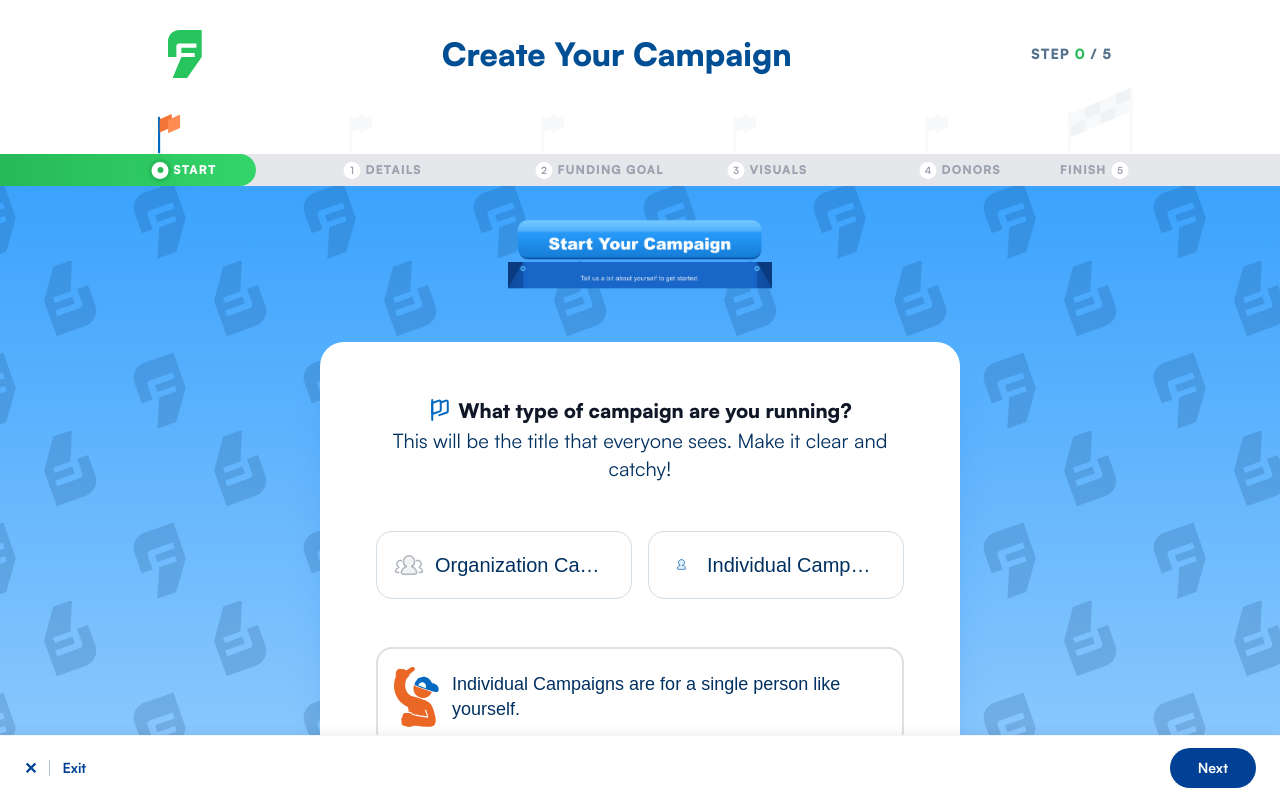
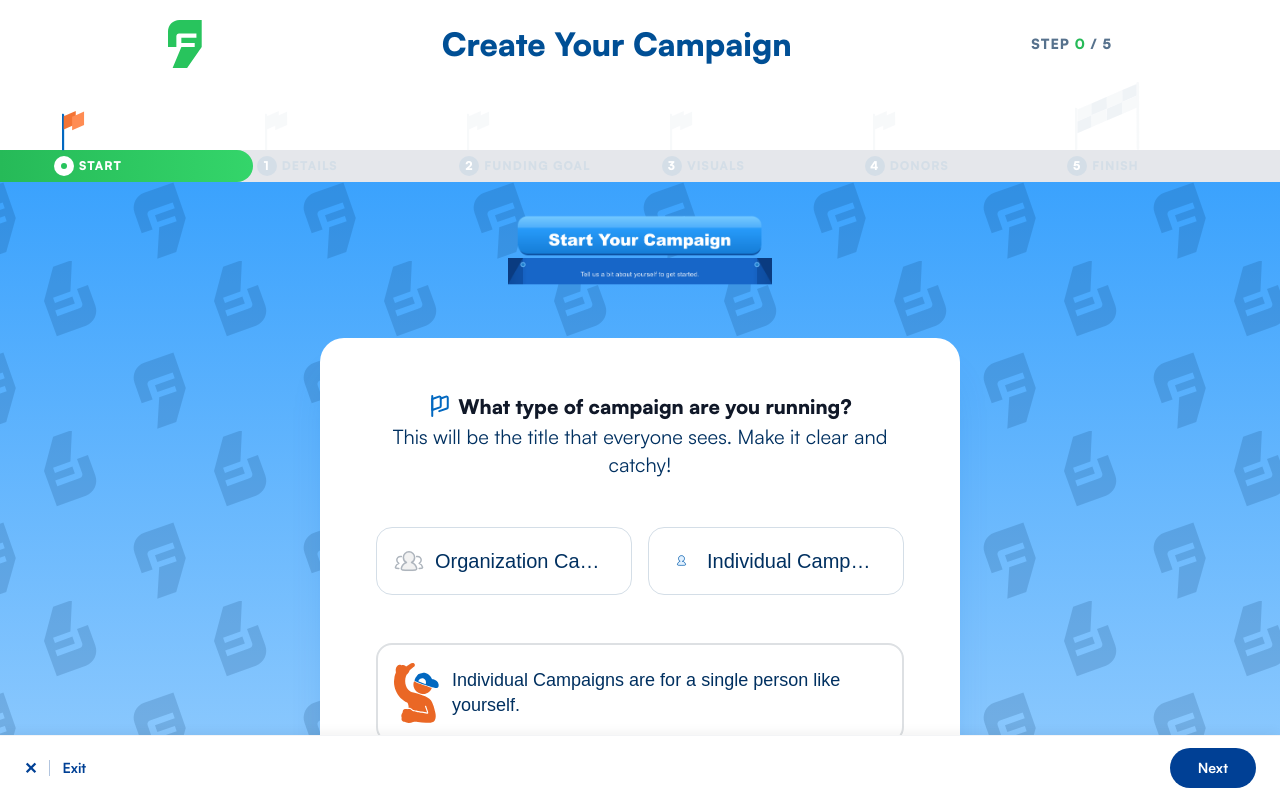
Before and after one commit to narvijayt/fundbytext-web, a Next.js app: page /campaigns/create in a window 1280 px wide. Shown: the top 798 px of the page. Built offline with nearby package versions, Linux system fonts and the light colour scheme; no server answers.

Commit message:
feat: tighten wizard stepper layout, fix flag clipping and header seam

```diff
--- a/src/app/campaigns/[slug]/create/_components/WizardNav.tsx
+++ b/src/app/campaigns/[slug]/create/_components/WizardNav.tsx
@@ -1,6 +1,7 @@
 "use client";
 
 import Image from "next/image";
+import { useEffect, useRef, useState } from "react";
 import { STEPS } from "./types";
 
 /* ── Step illustrations ──────────────────────────────────────────────── */
@@ -13,32 +14,54 @@ const STEP_ILLUSTRATIONS: Record<number, string> = {
 };
 
 /*
- * Layout: 6 equal inner blocks of 15% each, with 5% edge padding at both ends.
- * Steps 0 and 5 therefore occupy 20% of the bar (5% pad + 15% inner).
- * Steps 1–4 occupy 15% each.
+ * Single-row layout: 7 cells total — a 5%-wide empty spacer at the start,
+ * plus 6 equal step cells (0=Start … 5=Finish) filling the rest.
+ *   5 + (95/6)*6 = 100
  *
- * Circle centers (all 15% apart):
- *   START=12.5  DETAILS=27.5  GOAL=42.5  VISUALS=57.5  DONORS=72.5  FINISH=87.5
- *
- * Block right edges (fill targets):
- *   step 0→20%  1→35%  2→50%  3→65%  4→80%  5→100%
+ * Every step's flag/circle/label anchors to the LEFT edge of its own cell —
+ * no per-step special-casing needed. The spacer cell is what creates the
+ * buffer space before Start's circle; Finish's cell runs to the right edge.
  */
+const SPACER_WIDTH = 5;       // percent, empty cell at the start (md+ layout)
+const STEP_WIDTH = 95 / 6;    // percent, each of the 6 step cells (md+ layout)
 
-/* Circle center for step num (equally spaced, 15% apart, starting at 12.5%) */
-function circlePct(num: number): number {
-    return 12.5 + num * 15;
-}
+/* Below 1024px, cells use fixed px widths instead of percentages, so the row
+   is wider than the viewport and becomes horizontally scrollable. The spacer
+   stays fixed; the step width (`mobileStepPx`, computed per-render below)
+   maxes out at 229px, but in practice clamps to its 160px floor across this
+   whole range — keeping at least two step cells visible at once. */
+const MOBILE_SPACER_PX = 76;
+const MOBILE_STEP_PX_MAX = 229;
+const MOBILE_STEP_PX_MIN = 160;
 
-/* Midpoint between the previous step's circle and the current step's circle —
-   this sits inside the green fill zone, which is where the illustration belongs. */
-function illustrationPct(step: number): number {
-    return (circlePct(Math.max(0, step - 1)) + circlePct(step)) / 2;
-}
+/* Per-step illustration size + horizontal offset, in px. Each illustration is
+   centered horizontally within its own cell, then nudged by `left` (+ = right).
+   Vertically, every illustration sits flush above the green progress bar with
+   a small `ILLUSTRATION_GAP` — see below. */
+const ILLUSTRATION_LAYOUT: Record<number, { width: number; height: number; left: number }> = {
+    1: { width: 41.454952239990234, height: 40.00033187866211, left: 0 },
+    2: { width: 50, height: 38, left: 0 },
+    3: { width: 85.69440460205078, height: 69.21980285644531, left: 0 },
+    4: { width: 150.55386352539062, height: 44.000118255615234, left: 0 },
+    5: { width: 109.7, height: 46, left: 25 },
+};
 
-/* Fill to the right edge of the active step's block (100% of current block). */
+/* Vertical gap between the bottom of the illustration and the top of the
+   green progress bar — keeps illustrations from touching the bar. */
+const ILLUSTRATION_GAP = 6;
+
+/* Widest illustration (step 4) at scale 1, used as the reference for scaling
+   illustrations down to fit narrower step cells. */
+const WIDEST_ILLUSTRATION_WIDTH = ILLUSTRATION_LAYOUT[4].width;
+
+/* Minimum horizontal margin (px, total across both sides) to leave between
+   an illustration and the edges of its step cell. */
+const ILLUSTRATION_MARGIN = 36;
+
+/* Fill to the right edge of the active step's cell (100% of current cell). */
 function fillPct(step: number): number {
     if (step === 5) return 100;
-    return 20 + step * 15;
+    return SPACER_WIDTH + (step + 1) * STEP_WIDTH;
 }
 
 export function ProgressBar({
@@ -62,16 +85,61 @@ export function ProgressBar({
     const LAST = allSteps.length - 1; // 5
     const barFillPct = fillPct(step);
 
-    /* Per-step display data, computed once and shared by the flag layer and the circle row */
+    const BAR_H = 32;
+
+    /* White zone above the green bar reserved for flags/circles/illustrations.
+       Below 1024px the row uses overflow-x:auto for horizontal scrolling,
+       which (per the CSS overflow spec) also forces overflow-y to auto —
+       clipping anything that pokes above the row's own box (the finish flag,
+       the step-3 illustration). Give the row a tall-enough zone (76px) there
+       so nothing pokes/clips, then pull the whole row up by the difference
+       (30px) via negative margin so it overlaps the empty lower portion of
+       the header instead of leaving a visible gap. */
+    const [viewportWidth, setViewportWidth] = useState(1024);
+    const isMobile = viewportWidth < 1024;
+    const FLAG_ZONE = isMobile ? 76 : 46;
+
+    /* Step cell width on mobile: sized so the row's total width
+       (76 + stepPx*6) matches the viewport exactly whenever possible — no
+       scrolling on screens that are already wide enough. Capped at 229px (so
+       the row never exceeds the 1450px breakpoint's width) and floored at
+       160px on narrow phones, where two step cells still fit in view. */
+    const mobileStepPx = Math.min(MOBILE_STEP_PX_MAX, Math.max(MOBILE_STEP_PX_MIN, (viewportWidth - MOBILE_SPACER_PX) / 6));
+
+    /* Illustrations are sized for the widest step cell (229px). Scale them
+       down to fit the current cell width with a small margin on each side,
+       so they never overlap into the neighboring cell's flag. */
+    const illScale = Math.min(1, Math.max(0.4, (mobileStepPx - ILLUSTRATION_MARGIN) / WIDEST_ILLUSTRATION_WIDTH));
+
+    useEffect(() => {
+        const update = () => setViewportWidth(window.innerWidth);
+        update();
+        window.addEventListener("resize", update);
+        return () => window.removeEventListener("resize", update);
+    }, []);
+
+    /* Below md, the row is wider than the viewport (fixed px cells) and
+       scrollable. Keep the active step pinned to the left edge — re-run on
+       resize so it re-aligns (with animation) as the viewport changes. */
+    const scrollRef = useRef<HTMLDivElement>(null);
+
+    useEffect(() => {
+        const el = scrollRef.current;
+        if (!el) return;
+        // Leave a small margin so the active step's circle/flag (which are
+        // centered ON the cell's left edge) aren't clipped by the viewport edge.
+        const target = MOBILE_SPACER_PX + step * mobileStepPx - 14;
+        el.scrollTo({ left: Math.max(0, target), behavior: "smooth" });
+    }, [step, mobileStepPx]);
+
     const stepMeta = allSteps.map(({ num, label }) => {
-        const isDone = num < step;
         const isCurrent = num === step;
-        const isPast = isDone || isCurrent;
+        const isPast = num <= step;
         const isFinish = num === LAST;
 
         const showBigFinishFlag = isFinish;
         const flagSrc = showBigFinishFlag
-            ? "/assets/campaigns/finish-flag-inactive.svg"
+            ? (isCurrent ? "/assets/campaigns/finish-active.svg" : "/assets/campaigns/finish-flag-inactive.svg")
             : isPast
                 ? "/assets/campaigns/flag-active.svg"
                 : "/assets/campaigns/flag-inactive.svg";
@@ -79,77 +147,31 @@ export function ProgressBar({
         return {
             num,
             label,
-            isDone,
             isCurrent,
             isPast,
             isFinish,
             flagSrc,
-            flagW: showBigFinishFlag ? 65 : 23,
-            flagH: showBigFinishFlag ? 68 : 22,
+            flagW: showBigFinishFlag ? (isCurrent ? 68 : 65) : 23,
+            flagH: showBigFinishFlag ? (isCurrent ? 71 : 68) : 22,
             clickable: num > 0 && num <= maxStep && !isCurrent,
-            centerPct: circlePct(num),
         };
     });
 
-    const FLAG_ZONE = 46;
-    const BAR_H = 32;
+    /* Below 1024px the row uses fixed px cells (wider than the viewport,
+       horizontally scrollable); at/above 1024px it uses percentage cells
+       spanning the full width. Computed in JS (rather than a CSS media
+       query) since `isMobile` is already tracked via `viewportWidth`. */
+    const spacerFlex = isMobile ? `0 0 ${MOBILE_SPACER_PX}px` : `0 0 ${SPACER_WIDTH}%`;
+    const stepFlex = isMobile ? `0 0 ${mobileStepPx}px` : `0 0 ${STEP_WIDTH}%`;
+    const rowWidth = isMobile ? `calc(${MOBILE_SPACER_PX}px + ${mobileStepPx}px * 6)` : "100%";
 
     return (
-        /*
-         * Fully layered layout (position relative/absolute): every flag,
-         * the active-step illustration, and every circle is anchored at
-         * the exact same X — circlePct(num) — so they all line up.
-         *
-         * Flex columns can't guarantee this: a circle grouped inline with
-         * its (variable-width) label isn't centered in its column — the
-         * group is, which shifts the circle left by ~half the label's
-         * width. Anchoring the circle directly (label trailing after it,
-         * free to overflow) keeps the circle's center fixed regardless of
-         * label length.
-         */
-        <div className="w-full select-none relative" style={{ height: FLAG_ZONE + BAR_H }}>
-
-            {/* Flags — each centered directly above its own circle (anchored at circlePct) */}
-            <div className="absolute left-0 right-0" style={{ bottom: BAR_H, height: FLAG_ZONE, zIndex: 1 }}>
-                {stepMeta.map(({ num, isPast, isFinish, flagSrc, flagW, flagH, centerPct }) => (
         <div
-                        key={num}
-                        className="absolute bottom-0"
-                        style={
-                            isFinish
-                                ? { right: `${100 - centerPct}%`, transform: "translateX(50%)" }
-                                : { left: `${centerPct}%`, transform: "translateX(-50%)" }
-                        }
+            ref={scrollRef}
+            className="no-scrollbar"
+            style={{ overflowX: isMobile ? "auto" : "visible", marginTop: isMobile ? -30 : 0 }}
         >
-                        <Image
-                            src={flagSrc}
-                            width={flagW}
-                            height={flagH}
-                            alt=""
-                            style={{ opacity: isPast ? 1 : 0.35, ...(isFinish ? { marginRight: '39px' } : { marginLeft: '18px' }) }}
-                        />
-                    </div>
-                ))}
-
-                {/* Active-step illustration — centered in the middle of that step's colored
-                    bar segment (between its circle and the next), so it doesn't sit on top
-                    of the flag, which is anchored at the circle itself. */}
-                {STEP_ILLUSTRATIONS[step] && (
-                    <div
-                        className="absolute bottom-3"
-                        style={{ left: `${illustrationPct(step)}%`, transform: "translateX(-50%)" }}
-                    >
-                        <Image
-                            src={STEP_ILLUSTRATIONS[step]}
-                            width={32}
-                            height={32}
-                            alt=""
-                            style={{ objectFit: "contain" }}
-                        />
-                    </div>
-                )}
-            </div>
-
+            <div className="select-none relative" style={{ height: FLAG_ZONE + BAR_H, width: rowWidth }}>
                 {/* Green bar underlay */}
                 <div
                     className="absolute left-0 right-0 overflow-hidden"
@@ -159,76 +181,113 @@ export function ProgressBar({
                     <div
                         className="absolute top-0 left-0 h-full transition-all duration-700 ease-in-out"
                         style={{
-                        width: `${barFillPct}%`,
+                            width: barFillPct >= 100 ? "100%" : `calc(${barFillPct}% - 14px)`,
                             background: "linear-gradient(90deg, rgba(38,186,88,1) 0%, rgba(52,213,106,1) 100%)",
-                        borderRadius: "0 50px 50px 0",
+                            borderRadius: barFillPct >= 100 ? 0 : "0 50px 50px 0",
                             minWidth: step > 0 ? 40 : 0,
                         }}
                     />
                 </div>
 
-            {/* Circles + labels — circle's own center anchored at circlePct(num); label trails after, free to overflow */}
-            <div className="absolute left-0 right-0" style={{ bottom: 0, height: BAR_H, zIndex: 1 }}>
-                {stepMeta.map(({ num, label, isDone, isCurrent, isPast, isFinish, clickable, centerPct }) => {
+                {/* 8-cell row: spacer | 6 step cells | spacer. Each step cell holds its own
+                flag (above) and circle+label (below), both anchored to the cell's left edge. */}
+                <div className="absolute inset-0 flex" style={{ zIndex: 1 }}>
+                    {/* left spacer */}
+                    <div style={{ flex: spacerFlex }} />
+
+                    {stepMeta.map(({ num, label, isCurrent, isPast, isFinish, flagSrc, flagW, flagH, clickable }) => {
                         const circle = (
                             <div
-                            className="flex items-center justify-center rounded-full bg-white shrink-0 font-bold transition-all duration-300"
+                                className="flex items-center justify-center rounded-full shrink-0 font-black uppercase tracking-[1px] leading-none transition-all duration-300"
                                 style={{
-                                width: 17, height: 17, fontSize: 10,
-                                color: isPast ? "rgba(38,186,88,1)" : "#9ca3af",
-                                boxShadow: isCurrent
-                                    ? "0 0 0 3px rgba(38,186,88,1), 0 0 12px 3px rgba(38,186,88,0.5)"
-                                    : "none",
+                                    width: 20, height: 20, fontSize: 12,
+                                    background: isPast ? "rgba(255,255,255,1)" : "rgba(212,222,231,1)",
+                                    color: isPast ? "rgba(40,196,93,1)" : "rgba(255,255,255,1)",
                                 }}
                             >
-                            {isDone ? (
-                                <svg width="10" height="8" viewBox="0 0 12 10" fill="none">
-                                    <path d="M1 5l3 3 7-7" stroke="rgba(38,186,88,1)" strokeWidth="2" strokeLinecap="round" strokeLinejoin="round" />
-                                </svg>
-                            ) : num === 0 ? (
-                                <div style={{ width: 6, height: 6, borderRadius: "50%", background: isPast ? "rgba(38,186,88,1)" : "#d1d5db" }} />
+                                {num === 0 ? (
+                                    <div style={{ width: 6, height: 6, borderRadius: "50%", background: isPast ? "rgba(40,196,93,1)" : "rgba(255,255,255,1)" }} />
                                 ) : num}
                             </div>
                         );
 
                         const labelEl = (
                             <span
-                            className="uppercase font-black tracking-[1px] leading-none text-[10px] md:text-[12px] whitespace-nowrap"
-                            style={{ color: isPast ? "white" : "#9ca3af" }}
+                                className="uppercase font-black tracking-[1px] leading-none text-[12px] whitespace-nowrap"
+                                style={{ color: isPast ? "rgba(255,255,255,1)" : "rgba(212,222,231,1)" }}
                             >
                                 {label}
                             </span>
                         );
 
-                    /* Anchor the GROUP's left edge ~half the circle's width left of centerPct,
-                       so the circle's own center — not the group's — lands on centerPct.
-                       For the Finish step, mirror this from the right edge instead, with the
-                       label trailing before (to the left of) the circle — this makes the
-                       Finish step's buffer space (circle-edge → bar end) exactly equal to the
-                       Start step's buffer space (bar start → circle-edge). */
-                    const groupStyle = isFinish
-                        ? { right: `${100 - centerPct}%`, transform: "translateX(8.5px)" } as const
-                        : { left: `${centerPct}%`, transform: "translateX(-8.5px)" } as const;
+                        /* Anchor both the flag and the circle+label group to the cell's left edge.
+                           translateX(-10px) on the group centers the circle (20px, radius 10px)
+                           on the cell's left boundary; the label trails to its right. */
+                        const groupStyle = { left: 0, transform: "translateX(-10px)" } as const;
+                        const flagStyle = { left: 0, transform: "translateX(-50%)" } as const;
+                        const content = <>{circle}{labelEl}</>;
 
-                    const content = isFinish ? <>{labelEl}{circle}</> : <>{circle}{labelEl}</>;
+                        return (
+                            <div key={num} className="relative" style={{ flex: stepFlex }}>
+                                {/* Active-step illustration — horizontally centered in this cell,
+                                sitting flush above the green bar with a small gap, nudged
+                                sideways per-step by `left` */}
+                                {isCurrent && STEP_ILLUSTRATIONS[num] && ILLUSTRATION_LAYOUT[num] && (
+                                    <div
+                                        className="absolute"
+                                        style={{
+                                            left: "50%",
+                                            bottom: BAR_H + ILLUSTRATION_GAP,
+                                            width: ILLUSTRATION_LAYOUT[num].width,
+                                            height: ILLUSTRATION_LAYOUT[num].height,
+                                            transform: `translate(calc(-50% + ${ILLUSTRATION_LAYOUT[num].left}px), 0) scale(${illScale})`,
+                                            transformOrigin: "bottom center",
+                                            zIndex: 2,
+                                        }}
+                                    >
+                                        <Image
+                                            src={STEP_ILLUSTRATIONS[num]}
+                                            width={ILLUSTRATION_LAYOUT[num].width}
+                                            height={ILLUSTRATION_LAYOUT[num].height}
+                                            alt=""
+                                            style={{ width: "100%", height: "100%", objectFit: "contain" }}
+                                        />
+                                    </div>
+                                )}
 
-                    return clickable ? (
+                                {/* Flag — pole extends down through the circle's center, so the
+                                flag reads as "planted" at the circle rather than floating
+                                above it with a gap. */}
+                                <div className="absolute" style={{ bottom: BAR_H / (isFinish ? 1 : 1.03), zIndex: 1, ...flagStyle }}>
+                                    <Image
+                                        src={flagSrc}
+                                        width={flagW}
+                                        height={flagH}
+                                        alt=""
+                                        style={{ opacity: isPast ? 1 : 0.35, marginLeft: isFinish ? (isCurrent ? 65 : 60) : 18 }}
+                                    />
+                                </div>
+
+                                {/* Circle + label */}
+                                {clickable ? (
                                     <button
-                            key={num}
                                         type="button"
                                         onClick={() => onStepClick?.(num)}
-                            className="absolute top-0 h-full flex items-center gap-1.25 focus:outline-none"
-                            style={groupStyle}
+                                        className="absolute flex items-center gap-1.25 focus:outline-none"
+                                        style={{ bottom: 0, height: BAR_H, ...groupStyle }}
                                         title={`Go to ${label}`}
                                     >
                                         {content}
                                     </button>
                                 ) : (
-                        <div key={num} className="absolute top-0 h-full flex items-center gap-1.25" style={groupStyle}>
+                                    <div className="absolute flex items-center gap-1.25" style={{ bottom: 0, height: BAR_H, ...groupStyle }}>
                                         {content}
+                                    </div>
+                                )}
                             </div>
                         );
                     })}
+                </div>
             </div>
         </div>
     );
--- a/src/app/campaigns/create/CreateCampaignForm.tsx
+++ b/src/app/campaigns/create/CreateCampaignForm.tsx
@@ -75,8 +75,10 @@ export default function CreateCampaignForm() {
 
             <VectorWallpaper />
 
-            {/* ── Top header bar ──────────────────────────────────────── */}
-            <div className="relative z-40 bg-white h-15.5 md:h-27">
+            {/* ── Top header bar + progress bar — single shared white background,
+            so no seam/gap shows the page background between them ───────── */}
+            <div className="relative z-40 bg-white w-full">
+                <div className="h-15.5 md:h-22 mb-2 md:mb-4">
                     <div className="h-full max-w-5xl mx-auto flex items-center justify-between px-4 md:px-10">
                         <Link href="/" className="flex items-center transition-opacity hover:opacity-70 shrink-0">
                             <Image
@@ -102,8 +104,6 @@ export default function CreateCampaignForm() {
                     </div>
                 </div>
 
-            {/* ── Progress bar — full width ────────────────────────────── */}
-            <div className="relative z-40 bg-white w-full">
                 <ProgressBar step={0} maxStep={0} isOrg={false} />
             </div>
 
```
Also changed, not shown: src/app/campaigns/[slug]/create/SetupWizard.tsx (+4 -4 lines), src/app/campaigns/create/AuthCreateCampaignForm.tsx (+4 -4 lines). Lines whose indentation alone changed are shown as unchanged.
